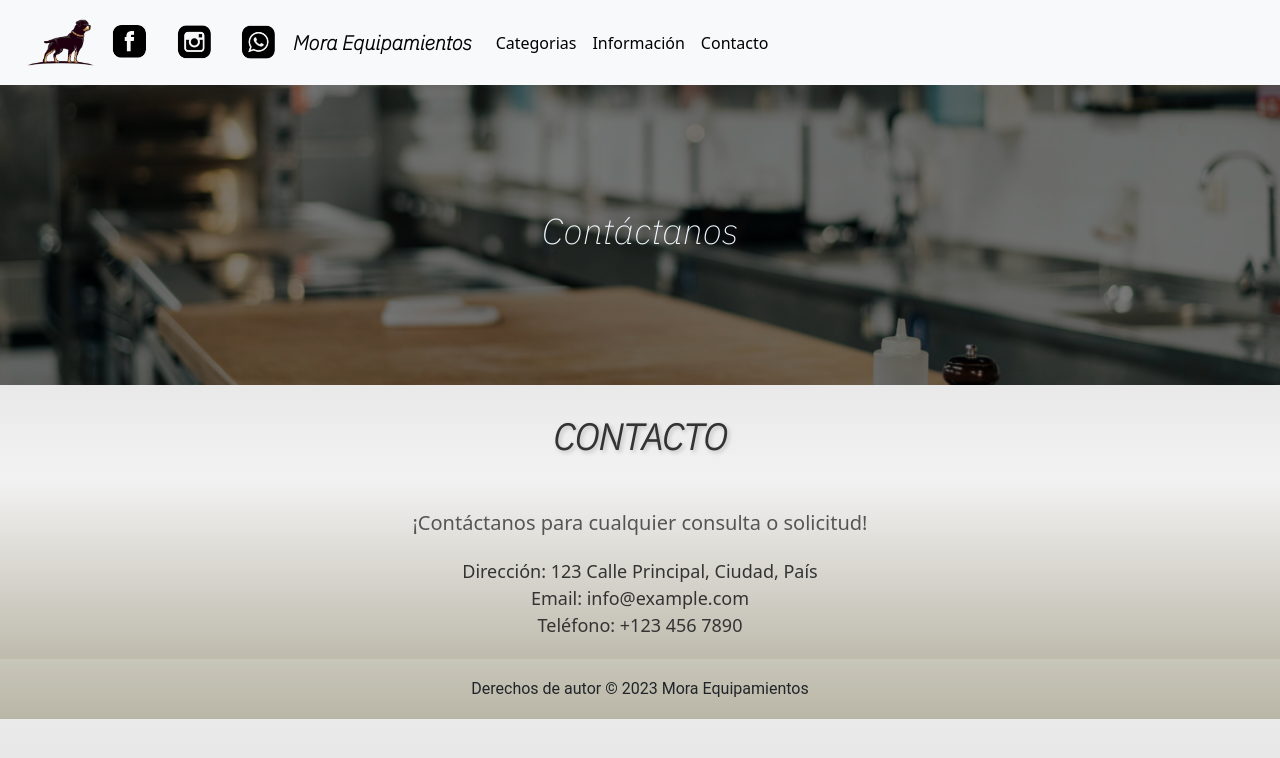
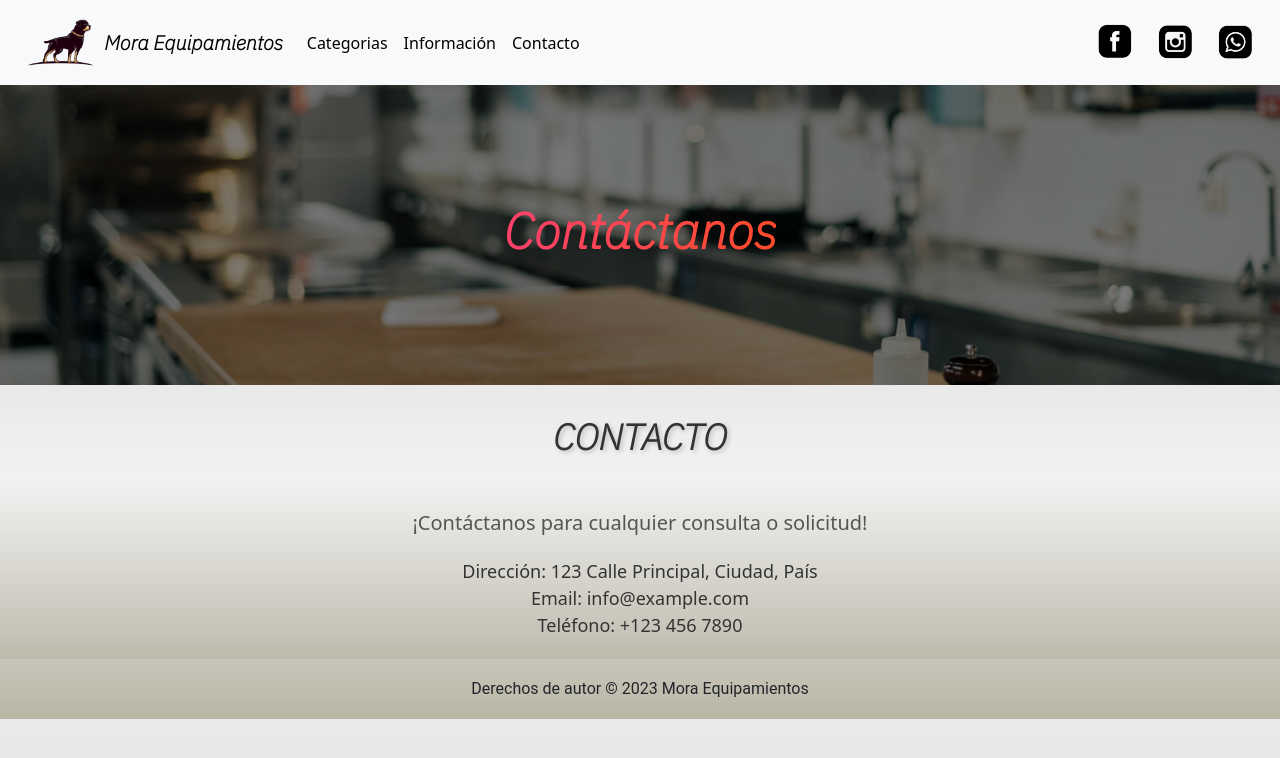
Before and after one commit to Mauritoped/PreEntrega3-Pedalino, a website: page pages/contacto.html in a window 1280 px wide. Drawn offline with nearby package versions, Linux system fonts and the light colour scheme.

Commit message:
first commit

```diff
--- a/package.json
+++ b/package.json
@@ -12,5 +12,9 @@
     "bootstrap": "^5.3.0",
     "sass": "^1.63.3"
   },
-  "devDependencies": {}
+  "devDependencies": {},
+  "keywords": [
+    "Mora",
+    "Equipamientos"
+  ]
 }
--- a/pages/contacto.html
+++ b/pages/contacto.html
@@ -8,6 +8,8 @@
   <link href="https://fonts.googleapis.com/css2?family=IBM+Plex+Sans:ital,wght@1,200&display=swap" rel="stylesheet"> <!-- Fuente de Google Fonts -->
   <link rel="stylesheet" href="../css/style.css">
   <title>Mora Equipamientos</title>
+  <meta name="description" content="Fabrica de Cocinas Industriales">
+  <meta name="keywords"  content="Cocinas Industriales, Mora Equipamientos, Equipamientos de cocinas, Ventas de Cocinas">
 </head>
 
 <body>
@@ -17,11 +19,6 @@
       <div class="container-fluid">
       <a class="logo" href="../index.html">
       <img src="../img/Logo1.png" alt="logo1" id="logo1"> <!-- Logo de la página -->
-      <div class="social-icons">
-        <a href="https://www.facebook.com/MoraEquipamientoss"><img src="../img/logo-facebook.png" alt="Facebook"></a> <!-- Icono de Facebook -->
-        <a href="https://www.instagram.com/mora.equipamiento"><img src="../img/logo-instagram.png" alt="Instagram"></a> <!-- Icono de Instagram -->
-        <a href="https://wa.me/543413567348"><img src="../img/logo-whatsapp.png" alt="WhatsApp"></a> <!-- Icono de WhatsApp -->
-      </div>
       <a class="navbar-brand" href="../index.html">Mora Equipamientos</a>
    </a>
       <button class="navbar-toggler" type="button" data-bs-toggle="collapse" data-bs-target="#navbarNavDropdown" aria-controls="navbarNavDropdown" aria-expanded="false" aria-label="Toggle navigation" id="menu-toggle">
@@ -41,6 +38,11 @@
           </ul>
         </div>
       </div>
+      <div class="social-icons">
+        <a href="https://www.facebook.com/MoraEquipamientoss"><img src="../img/logo-facebook.png" alt="Facebook"></a> <!-- Icono de Facebook -->
+        <a href="https://www.instagram.com/mora.equipamiento"><img src="../img/logo-instagram.png" alt="Instagram"></a> <!-- Icono de Instagram -->
+        <a href="https://wa.me/543413567348"><img src="../img/logo-whatsapp.png" alt="WhatsApp"></a> <!-- Icono de WhatsApp -->
+      </div>
     </nav>
     <script src="https://code.jquery.com/jquery-3.6.0.min.js"></script>
     <script src="../node_modules\bootstrap\dist\js\bootstrap.js"></script>
@@ -52,17 +54,18 @@
 </header>
 
   <div class="hero">
-    <h2>Contáctanos</h2> <!-- Título del hero-->
+    <div class="word-animation">
+    <h2 class="word">Contáctanos</h2> <!-- Título del hero-->
+  </div>
   </div>
 
   <div class="h1-contacto">
     <h1>Contacto</h1> <!-- Título de la sección de equipamientos -->
   </div>
 
-<div>
   <section id="contacto">
     <p>¡Contáctanos para cualquier consulta o solicitud!</p> <!-- Sub-titulo de contacto -->
-    <div class="contact-item">
+      <div class="contact-item">
         <span>Dirección: 123 Calle Principal, Ciudad, País</span> <!-- Direccion -->
       </div>
       <div class="contact-item">
@@ -71,7 +74,6 @@
       <div class="contact-item">
         <span>Teléfono: +123 456 7890</span> <!-- Telefono -->
       </div>
-    </div>
   </section>
 </body>
 </html>
--- a/scss/style.scss
+++ b/scss/style.scss
@@ -74,6 +74,7 @@ a {
   }
 
   .social-icons {
+    display: flex;
     a {
       margin-right: 10px;
 
@@ -108,12 +109,42 @@ a {
   justify-content: center;
 
   h2 {
-    color: aliceblue;
+    color: #ff4b2b;
     font-family: 'IBM Plex Sans', sans-serif;
-    font-size: 36px;
+    font-size: 50px;
+    font-weight: bold;
     text-align: center;
   }
 }
+
+.word-animation {
+  display: flex;
+  justify-content: center;
+  align-items: center;
+  height: 200px;
+
+  .word {
+    opacity: 0;
+    animation: fade-in 1s forwards;
+    animation-delay: 0.5s;
+    background: linear-gradient(to right, #ff416c, #ff4b2b);
+    -webkit-text-fill-color: transparent;
+    -webkit-background-clip: text;
+    background-clip: text;
+  }
+}
+
+@keyframes fade-in {
+  0% {
+    opacity: 0;
+    transform: translateY(20px);
+  }
+  100% {
+    opacity: 1;
+    transform: translateY(0);
+  }
+}
+
 
 // Estilos de los títulos
 .h1 {
```
Also changed, not shown: index.html (+10 -6 lines), pages/categorias.html (+10 -6 lines), pages/informacion.html (+10 -6 lines), css/style.css, 1 other file.
